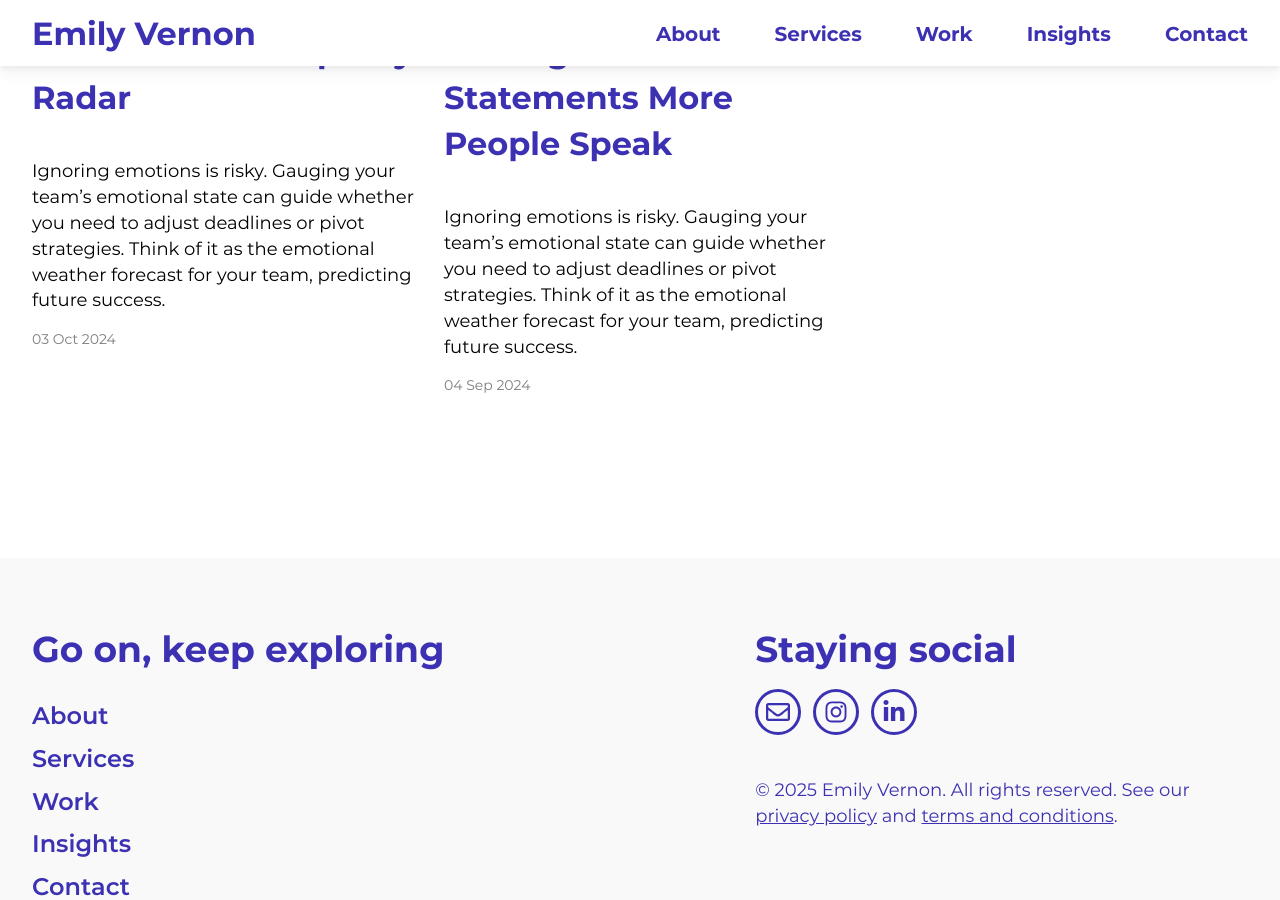
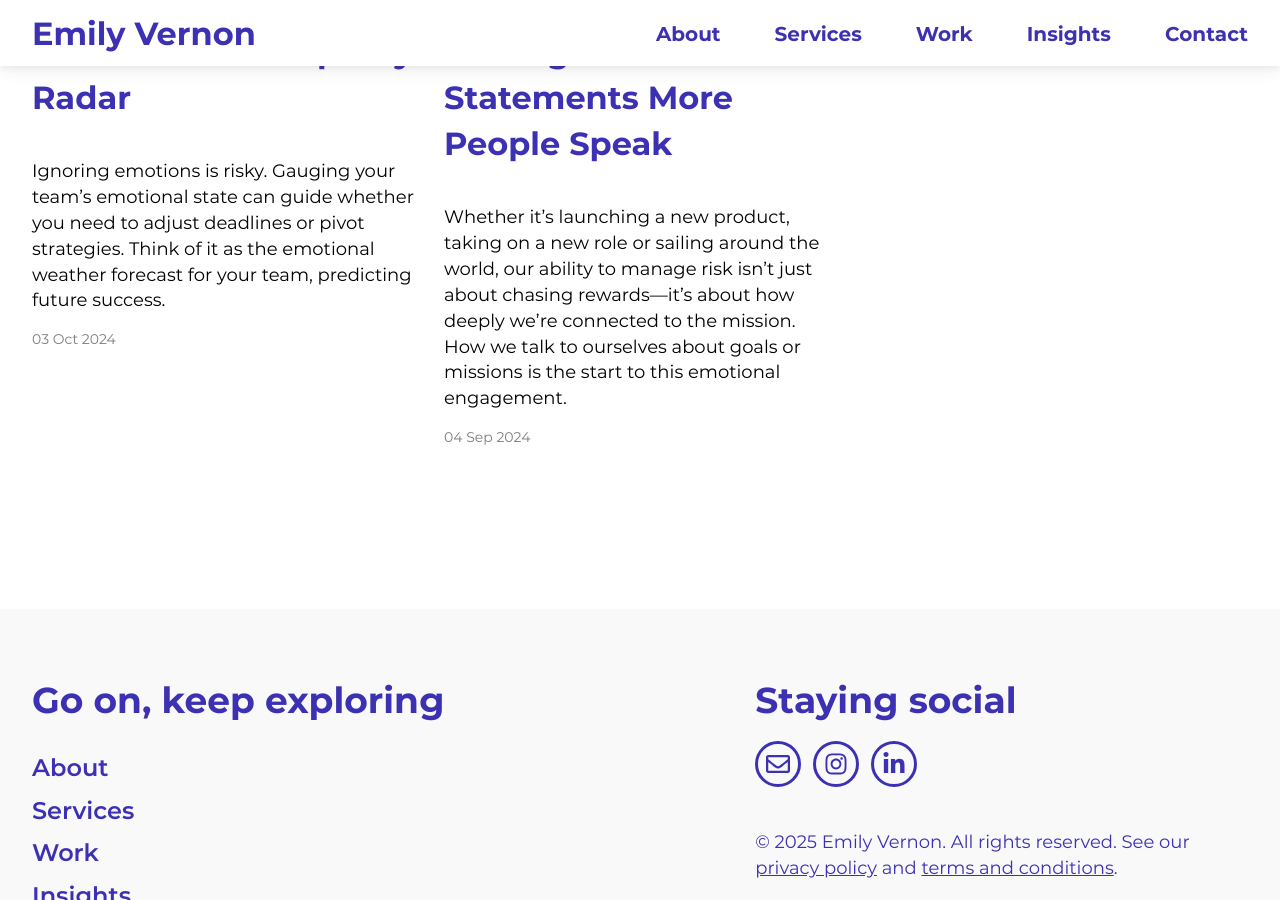
Before and after one commit to emilygv/emilyvernon.com, a Jekyll site: the page built from insights/newsletter.html, in a window 1280 px wide and 900 px high, scrolled down 623 px. Built offline with Jekyll 4.4.1, drawn with Linux system fonts in a browser that asks for light colours; some of the changed lines change nothing that is shown.

Commit message:
Update 2024-09-04-making-mission-statements-more-people-speak.md

```diff
--- a/_posts/2024-09-04-making-mission-statements-more-people-speak.md
+++ b/_posts/2024-09-04-making-mission-statements-more-people-speak.md
@@ -1,72 +1,68 @@
 ---
 category: Newsletter
 # image: "/assets/newsletter/2024-09-04/map.png"
-description: Ignoring emotions is risky. Gauging your team’s emotional state can guide whether you need to adjust deadlines or pivot strategies. Think of it as the emotional weather forecast for your team, predicting future success.
+description: Whether it’s launching a new product, taking on a new role or sailing around the world, our ability to manage risk isn’t just about chasing rewards—it’s about how deeply we’re connected to the mission. How we talk to ourselves about goals or missions is the start to this emotional engagement.
 further_reading:
-    - Customer Persona Fundamentals
-    - Freeing Effects of Travel on Creativity
-    - Discontent is Good for Creatives, and Here's Why
+    - The Power of New Metaphors
+    - Storytelling 101, The Story
+    - Storytelling 101, The Telling
 ---
 
 ![](/assets/newsletter/2024-09-04/map.png)
-*Just arrived to Colombia on our sailboat, Fortuna*
+*Getting ready to visit more family in DC*
 
-When sailing, understanding everyone’s emotions isn’t just about having a good time—it’s about safety. Seasickness is a universal issue (yes, it happens to everyone), and if left unchecked, can become dangerous.
+Risk is often framed in terms of assessment, calculation and mitigation, but rarely do we talk about the emotional engagement needed to navigate those risks successfully.
 
-On a boat, emotions are right in front of you. A twelve-meter sailboat offers no escape, making it easy to gauge how people are doing.
+Whether it’s launching a new product, taking on a new role or sailing around the world, our ability to manage risk isn’t just about chasing rewards—it’s about how deeply we’re connected to the mission.
 
-In large projects spread across multiple teams, reading emotional energy becomes much harder. Some emotions can quietly derail even the best strategies, while positive ones often go unrecognised and underutilised.
-
-This is where an empathy radar becomes essential.
+How we talk to ourselves about goals or missions is the start to this emotional engagement.
 
 ## Let's jump into it
 
-When sailing long, exhausting multi-day passages, we rely heavily on radar. It helps us avoid unseen obstacles—like fishing boats that turn off their tracking systems—especially at night. Sailboats unfortunately always seem to find these fishing vessels and their secret fishing spots.
+My husband and I are pursuing a bold dream: circumnavigating the globe by sailboat. Along the way, we’ve invited friends and family to join us on this risky adventure.
 
-Most importantly, radar helps us when our vision is limited and we still need to "see" approaching weather or other boats.
+Some aren’t seasoned sailors, but they’ve found their own reasons to come aboard, like our finance friend who said, “Did you know I’ve always wanted to sail across the Pacific?”
+
+Well, no I didn’t—but it underscores a key point. The way we talk to ourselves about challenging, risky goals is different from how we write these in business.
 
 ![](/assets/newsletter/2024-09-04/boat.jpg)
-*Using our radar (upper left) while sailing to Colombia*
+*Crossing the Pacific is 30 days of this same view*
 
-While we're tuned into external dangers, how often are we scanning the internal ones? Emotional energy is just as critical as the weather when determining success.
+Too often corporate mission statements or innovation project goals are written in overly formal language, leaving employees feeling disconnected from the bigger picture.
 
-Ignoring emotions is risky. Gauging your team’s emotional state can guide whether you need to adjust deadlines or pivot strategies. Think of it as the emotional weather forecast for your team, predicting future success.
+We don’t think in mission statement language, and we sure don’t talk that way either.
 
-Fun fact: Early radar technology faced skepticism, but it became a game-changer during WWII. Today, understanding emotions as performance indicators may seem unfamiliar, but could soon be just as crucial.
+In business, making a lasting impact involves more than just rationally framing risks. It’s about engaging with the process and the mission—and ensuring that engagement extends to everyone involved.
 
 ## A helpful resource
 
-Imagine having a radar to track emotional energy just like project metrics. Understanding the emotional undercurrents in your team can help you course-correct or leverage positive developments.
-
-The Empathy Radar is a visual tool that illustrates the progression of team emotions—from initial signals to potential outcomes. Every initial emotion—whether Enthusiasm and Curiosity or Doubt and Uncertainty—can end up in different places.
-
-Addressing emotions early can either prevent issues or keep the positivity on-track.
+This is where the concept of a "Mission Statement Spark" comes in. I’ve created these "sparks” to quickly transform statements into something more relatable and emotionally engaging for your team, especially when talking about them.
 
 ![](/assets/newsletter/2024-09-04/framework.png)
-*The Empathy Radar*
+*Mission Statement Sparks*
 
-While working for a beauty CPG (consumer packaged goods) company, our team wasn’t meeting the client’s expectations. Frustration was building, but no one acknowledged it. Once we finally addressed the tension, the solution became clear.
+Sparks are just the beginning. If a company's mission is "to empower healthcare providers through innovation," adding a spark could look like, "What if we could empower healthcare providers through innovation?"
 
-Emotional energy was the missing piece. Too often, teams suppress emotions until frustration boils over. Catching it early allows you to treat emotions as key performance indicators.
+But even more advanced would be, "What if we could create the next big thing to simplify healthcare?"
 
-How leaders can tune into emotional energy:
+Here are some practical tips for you leaders:
 
-1. **Check the emotional climate:** Regularly gauge your team’s emotional energy. It doesn’t require long meetings—sometimes, a quick question can reveal a lot. For example, "What’s one word that describes how you feel about our team's progress?"
-2. **Watch for nonverbal cues:** Burnout or frustration is often communicated nonverbally. Stay alert to subtle signs, such as changes in participation levels.
-3. **Encourage openness:** Make it safe for your team to express their feelings, especially when stress is high.
-4. **Create empathy checkpoints:** Build regular emotional check-ins into your timelines. These can be scheduled at certain milestones.
-5. **Leverage empathy as a leadership tool:** Soft skills like empathy aren’t optional—they’re crucial for keeping your projects on track.
+1. **Reflect on Your Thinking:** Think back on how you thought about a big idea. Was it about something ‘cool’ or ‘never seen before’? Odds are, your employees are thinking this too.
+2. **Use Relatable Language:** Reframe your mission statements in everyday language that resonates with your team. Ask yourself, "How would I explain this to a friend over coffee?"
+3. **Make Statements Feel Dynamic:** We all need the formal mission statements or project goals for stakeholders. But realise they feel stiff in their more formal, credibility-seeking language.
+4. **Incorporate Personal Goals:** Find out what personally excites your team members about the mission. How can achieving this goal also help them achieve something they care about?
+5. **Encourage "What If" Thinking:** Invite your team to envision the possibilities that achieving the mission could bring. Use phrases like "Imagine if…" or "What if we could…?"
 
-Your empathy radar is one of the most powerful tools you can use as a leader. Next time you're navigating a challenging project, make sure it’s switched on—because often, what you can’t see is what can derail a project.
+Next time you're communicating a mission statement to your employees or innovation goal to your team, think about what language sparks curiosity and consideration. Because it’s not just about managing risks—it’s about finding the right spark to ignite action and keep the journey exciting.
 
-## Turn on your empathy radar and steer your team to success
+## If you want to talk to people about big goals or corporate missions, speak in their language
 
 ## And there's more
 
-✏️ Join: I'll be virtually presenting "A Sailor's Guide to Creative Risks" with People of Research.
+✏️ Join: One of my mentors is speaking at [Stratfest](https://stratfest.aaaa.org/)){:target="_blank"} in NYC on 1 October and it looks like a great agenda.
 
-📚 Read: [The Blue Machine: How the Ocean Works](https://www.goodreads.com/book/show/123979539-the-blue-machine){:target="_blank"} by Helen Czerski is a great book that delivers what it says.
+📚 Read: [Thinking in Bets](https://www.goodreads.com/book/show/35957157-thinking-in-bets)){:target="_blank"} by Annie Duke brings poker knowhow to everyday risk assessment.
 
-🎧 Listen: [Eliminate your competition, build a category of one](https://podcasts.apple.com/us/podcast/109-eliminate-your-competition-build-a-category-of-one/id1600044040?i=1000669539658){:target="_blank"} is a good perspective for personal brands and big ones too.
+🎧 Listen: [How to Tell Sexy Stories About Unsexy Brands](https://podcasts.apple.com/ug/podcast/how-to-tell-sexy-stories-about-unsexy-brands/id1265289056?i=1000630661979)){:target="_blank"} by Problem Solvers is a refreshing look at brand narratives.
 
-📍Visit: [Bonaire](https://www.padi.com/diving-in/bonaire/){:target="_blank"} , the "B" of the Dutch ABC islands, is fantastic for diving and has really chill vibes.
+📍Visit: If I ever became a sculptor,[The Noguchi Museum](https://www.noguchi.org/museum/visit/plan/)){:target="_blank"}, on Long Island, NY USA would be a key inspiration.
```
